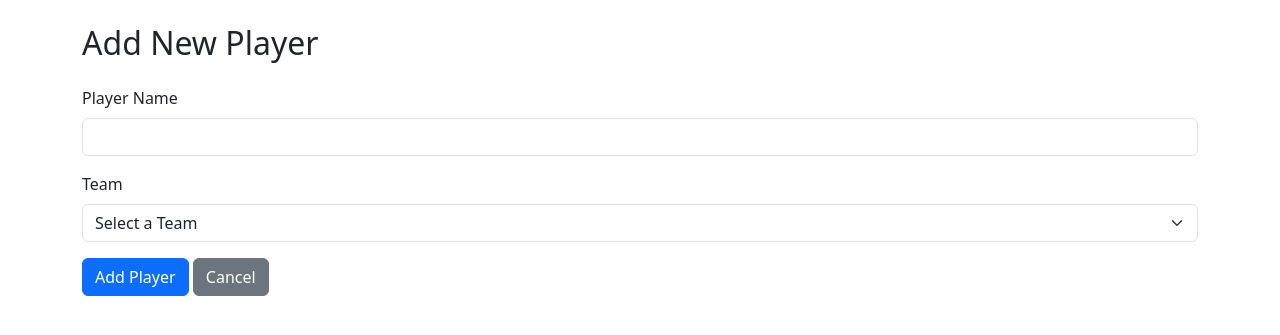
After one commit to JDiaz7953/NFL-Tracker, a PHP site: page /add_player.php in a window 1280 px wide. The commit adds this page. Shown: the top 335 px of the page. Run offline with PHP 8.4, Linux system fonts and the light colour scheme; data that the repository does not hold is empty.

Commit message:
Add inserting player page

```diff
--- /dev/null
+++ b/public_html/add_player.php
@@ -0,0 +1,57 @@
+<?php
+require 'includes/database-connection.php';
+
+$teams = pdo($pdo, "SELECT team_id, display_name FROM teams WHERE is_active = 1")->fetchAll();
+
+if ($_SERVER['REQUEST_METHOD'] === 'POST') {
+    $name = trim($_POST['full_name']);
+    $team_id = (int)$_POST['team_id'];
+
+    if ($name && $team_id) {
+        // Manually compute next player_id
+        $nextId = pdo($pdo, "SELECT MAX(player_id) FROM players")->fetchColumn();
+        $nextId = $nextId ? $nextId + 1 : 1;
+
+        // Insert with manually assigned ID
+        pdo($pdo, "INSERT INTO players (player_id, full_name, team_id) VALUES (?, ?, ?)", [
+            $nextId,
+            $name,
+            $team_id
+        ]);
+
+        header("Location: index.php");
+        exit();
+    }
+}
+?>
+
+<!DOCTYPE html>
+<html>
+<head>
+    <meta charset="UTF-8">
+    <title>Add New Player</title>
+    <link href="https://cdn.jsdelivr.net/npm/bootstrap@5.3.0/dist/css/bootstrap.min.css" rel="stylesheet">
+</head>
+<body class="p-4">
+    <div class="container">
+        <h2 class="mb-4">Add New Player</h2>
+        <form method="POST">
+            <div class="mb-3">
+                <label for="full_name" class="form-label">Player Name</label>
+                <input type="text" name="full_name" id="full_name" class="form-control" required>
+            </div>
+            <div class="mb-3">
+                <label for="team_id" class="form-label">Team</label>
+                <select name="team_id" id="team_id" class="form-select" required>
+                    <option value="">Select a Team</option>
+                    <?php foreach ($teams as $team): ?>
+                        <option value="<?= $team['team_id'] ?>"><?= htmlspecialchars($team['display_name']) ?></option>
+                    <?php endforeach; ?>
+                </select>
+            </div>
+            <button type="submit" class="btn btn-primary">Add Player</button>
+            <a href="index.php" class="btn btn-secondary">Cancel</a>
+        </form>
+    </div>
+</body>
+</html>
--- a/public_html/index.php
+++ b/public_html/index.php
@@ -161,6 +161,10 @@ if ($_SERVER['REQUEST_METHOD'] === 'POST' && isset($_POST['legs'])) {
                 Total Parlay Likelihood: <strong><?= round($parlay_probability * 100, 2) ?>%</strong>
             </div>
         <?php endif; ?>
+
+        <div class="text-end mb-3">
+            <a href="add_player.php" class="btn btn-outline-secondary">➕ Add Player</a>
+        </div>
     </div>
 
     <script>
```
